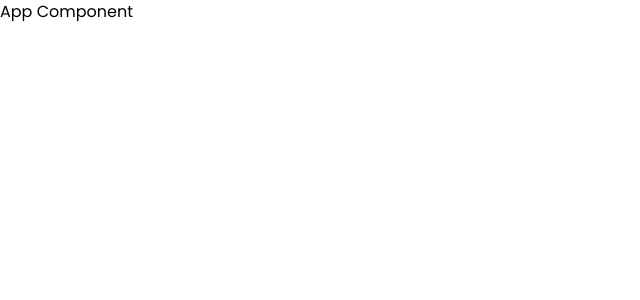
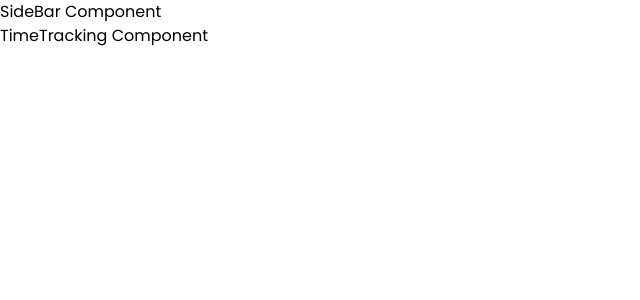
Before and after one commit to TunA-Kai/time-tracking-app, a React (Create React App) app: page / in a window 1280 px wide. Shown: the top 300 px of the page, without its empty margins (0-640 px from the left). Built offline with nearby package versions, Linux system fonts and the light colour scheme.

Commit message:
update App layout

```diff
--- a/src/App.tsx
+++ b/src/App.tsx
@@ -1,5 +1,25 @@
+import { BrowserRouter, Route, Routes } from 'react-router-dom'
+import { AppLayout } from './components'
+import { About, Analytics, Error, Pomodoro, Settings, Tags, Tasks, TimeTracking } from './pages'
+
 function App() {
-    return <div>App Component</div>
+  return (
+    <BrowserRouter>
+      <Routes>
+        <Route path='/' element={<AppLayout />}>
+          <Route index element={<TimeTracking />} />
+          <Route path='time_tracking' element={<TimeTracking />} />
+          <Route path='tasks' element={<Tasks />} />
+          <Route path='tags' element={<Tags />} />
+          <Route path='analytics' element={<Analytics />} />
+          <Route path='pomodoro' element={<Pomodoro />} />
+          <Route path='about' element={<About />} />
+          <Route path='settings' element={<Settings />} />
+          <Route path='*' element={<Error />} />
+        </Route>
+      </Routes>
+    </BrowserRouter>
+  )
 }
 
 export default App
--- /dev/null
+++ b/src/components/AppLayout.tsx
@@ -0,0 +1,15 @@
+import { Outlet } from 'react-router-dom'
+import { SideBar } from '.'
+
+interface AppLayoutProps {}
+
+function AppLayout({}: AppLayoutProps) {
+  return (
+    <div>
+      <SideBar />
+      <Outlet />
+    </div>
+  )
+}
+
+export default AppLayout
--- /dev/null
+++ b/src/components/index.ts
@@ -0,0 +1,4 @@
+import AppLayout from './AppLayout'
+import SideBar from './sidebar/SideBar'
+
+export { AppLayout, SideBar }
--- /dev/null
+++ b/src/pages/about/About.tsx
@@ -0,0 +1,7 @@
+interface AboutProps {}
+
+function About({}: AboutProps) {
+    return <div>About Component</div>
+}
+
+export default About
--- /dev/null
+++ b/src/pages/analytics/Analytics.tsx
@@ -0,0 +1,7 @@
+interface AnalyticsProps {}
+
+function Analytics({}: AnalyticsProps) {
+    return <div>Analytics Component</div>
+}
+
+export default Analytics
--- /dev/null
+++ b/src/pages/error/Error.tsx
@@ -0,0 +1,7 @@
+interface ErrorProps {}
+
+function Error({}: ErrorProps) {
+    return <div>Error Component</div>
+}
+
+export default Error
--- /dev/null
+++ b/src/pages/index.ts
@@ -0,0 +1,10 @@
+import About from './about/About'
+import Analytics from './analytics/Analytics'
+import Pomodoro from './pomodoro/Pomodoro'
+import Settings from './settings/Settings'
+import Tags from './tags/Tags'
+import Tasks from './tasks/Tasks'
+import TimeTracking from './time_tracking/TimeTracking'
+import Error from './error/Error'
+
+export { About, Analytics, Pomodoro, Settings, Tags, Tasks, TimeTracking, Error }
--- /dev/null
+++ b/src/pages/pomodoro/Pomodoro.tsx
@@ -0,0 +1,7 @@
+interface PomodoroProps {}
+
+function Pomodoro({}: PomodoroProps) {
+    return <div>Pomodoro Component</div>
+}
+
+export default Pomodoro
--- /dev/null
+++ b/src/pages/settings/Settings.tsx
@@ -0,0 +1,7 @@
+interface SettingsProps {}
+
+function Settings({}: SettingsProps) {
+    return <div>Settings Component</div>
+}
+
+export default Settings
--- /dev/null
+++ b/src/pages/tags/Tags.tsx
@@ -0,0 +1,7 @@
+interface TagsProps {}
+
+function Tags({}: TagsProps) {
+    return <div>Tags Component</div>
+}
+
+export default Tags
--- /dev/null
+++ b/src/pages/tasks/Tasks.tsx
@@ -0,0 +1,7 @@
+interface TasksProps {}
+
+function Tasks({}: TasksProps) {
+    return <div>Tasks Component</div>
+}
+
+export default Tasks
--- /dev/null
+++ b/src/pages/time_tracking/TimeTracking.tsx
@@ -0,0 +1,7 @@
+interface TimeTrackingProps {}
+
+function TimeTracking({}: TimeTrackingProps) {
+    return <div>TimeTracking Component</div>
+}
+
+export default TimeTracking
```
